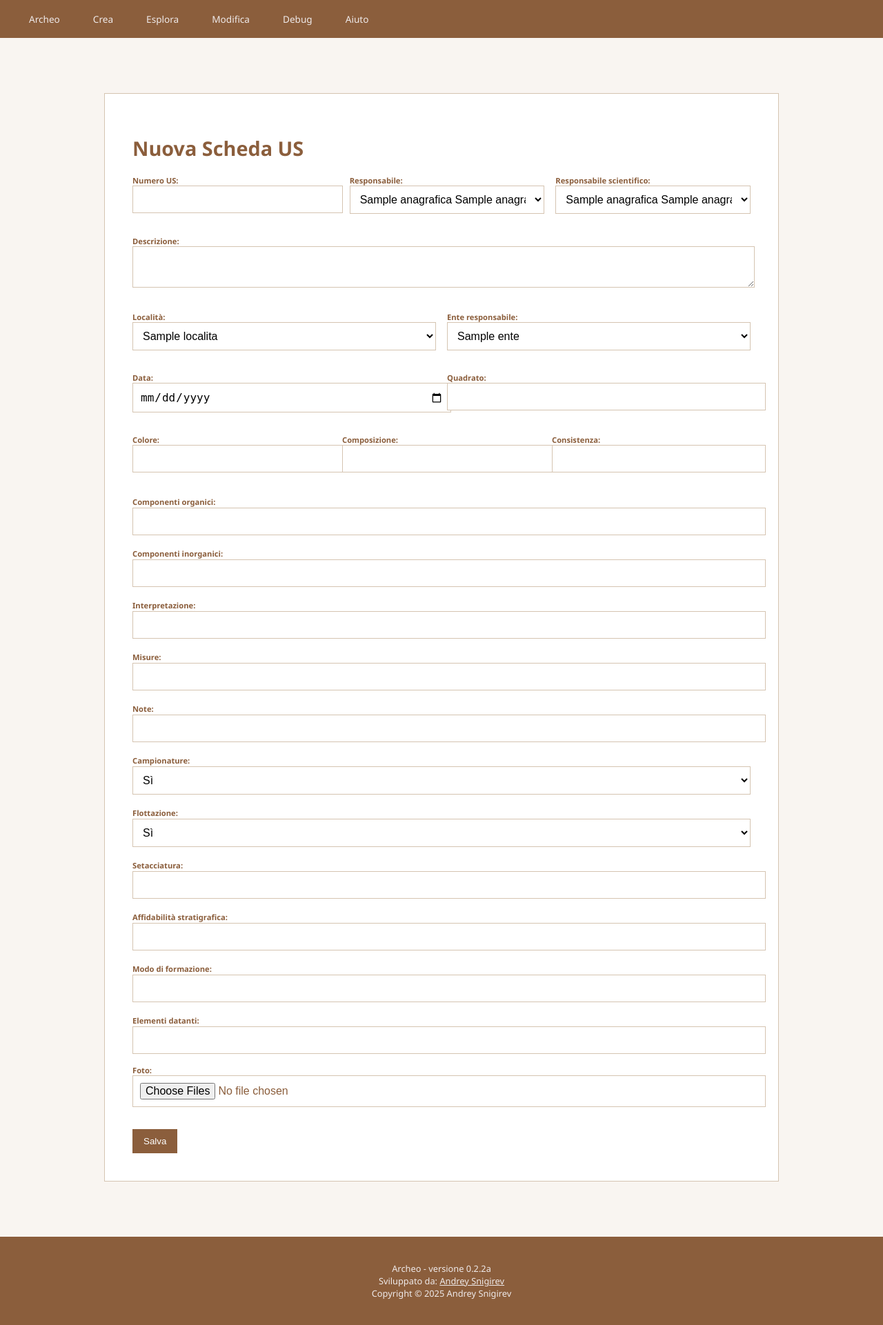
After one commit to e4ld3rs0n/archeo, a Flask app: page /crea/us in a window 1280 px wide. The commit adds this page. Shown: the whole page at 69% size. Run offline with Flask 3, Linux system fonts and the light colour scheme; tables that the repository leaves empty hold one stand-in row (values such as "Sample post").

Commit message:
better form styling

```diff
--- a/app/db.py
+++ b/app/db.py
@@ -5,9 +5,9 @@ from flask import Flask
 db = SQLAlchemy()
 
 def init_app(app: Flask):
-    db_user = os.getenv("DB_USER")
-    db_password = os.getenv("DB_PASSWORD")
-    db_name = os.getenv("DB_NAME")
+    db_user = os.getenv("DB_USER", "archeo")
+    db_password = os.getenv("DB_PASSWORD", "archeo")
+    db_name = os.getenv("DB_NAME", "archeo")
     db_host = os.getenv("DB_HOST", "db")  # defaults to service name in docker-compose
 
     app.config["SQLALCHEMY_DATABASE_URI"] = f"postgresql://{db_user}:{db_password}@{db_host}:5432/{db_name}"
--- a/app/main.py
+++ b/app/main.py
@@ -8,6 +8,10 @@ from routes.create import bp as create_bp
 from routes.delete import bp as delete_bp
 
 app = Flask(__name__)
+
+app.config["UPLOAD_FOLDER"] = "static/uploads"
+app.config["MAX_CONTENT_LENGTH"] = 16 * 1024 * 1024  # 16MB
+
 app.secret_key = "your_secret_key"
 init_app(app)
 
--- a/app/requirements.txt
+++ b/app/requirements.txt
@@ -1,4 +1,6 @@
 flask
 flask-sqlalchemy
+SQLAlchemy-Searchable
+SQLAlchemy-Utils
 psycopg2-binary
 gunicorn
--- a/app/routes/create.py
+++ b/app/routes/create.py
@@ -92,3 +92,63 @@ def nuova_localita():
             flash(f"Errore nella creazione: {str(e)}", "error")
 
     return render_template("localita.html")
+
+@bp.route("/crea/us", methods=["GET", "POST"])
+def nuova_scheda_us():
+    if request.method == "POST":
+        try:
+            unique_num_us = request.form.get("num_us")
+            # Ensure num_us is unique
+            test = ModSchedaUs.query.filter_by(num_us=unique_num_us).first()
+            if test:
+                flash(f"Errore: il numero US {unique_num_us} esiste già!", "error")
+                return redirect(url_for("main.scheda"))
+
+            new_scheda = ModSchedaUs(
+                num_us = unique_num_us,
+                id_responsabile = request.form.get("id_responsabile"),
+                id_res_scientifico = request.form.get("id_res_scientifico"),
+                descrizione = request.form.get("descrizione"),
+                id_ente_resp = request.form.get("id_ente_resp"),
+                id_localita = request.form.get("id_localita"),
+                data = datetime.strptime(request.form.get("data"), "%Y-%m-%d"),
+                quadrato = request.form.get("quadrato"),
+                colore = request.form.get("colore"),
+                composizione = request.form.get("composizione"),
+                consistenza = request.form.get("consistenza"),
+                comp_organici = request.form.get("comp_organici"),
+                comp_inorganici = request.form.get("comp_inorganici"),
+                interpretazione = request.form.get("interpretazione"),
+                misure = request.form.get("misure"),
+                note = request.form.get("note"),
+                campionature = bool(request.form.get("campionature")),
+                flottazione = bool(request.form.get("flottazione")),
+                setacciatura = request.form.get("setacciatura"),
+                affidabilita_strat = request.form.get("affidabilita_strat"),
+                modo_formazione = request.form.get("modo_formazione"),
+                elem_datanti = request.form.get("elem_datanti"),
+                path_foto = request.form.get("path_foto"),
+                path_ortofoto = request.form.get("path_ortofoto")
+            )
+
+            db.session.add(new_scheda)
+            db.session.commit()
+            flash("Scheda US creata!", "success")
+        except Exception as e:
+            db.session.rollback()
+            flash(f"Errore nella creazione: {str(e)}", "error")
+
+        return redirect(url_for("create.nuova_scheda_us"))
+
+    anagrafica = Anagrafica.query.all()
+    enti = Ente.query.all()
+    localita = Localita.query.all()
+    schede = ModSchedaUs.query.order_by(ModSchedaUs.id.desc()).all()
+
+    return render_template(
+        "create/nuova_scheda.html",
+        anagrafica=anagrafica,
+        enti=enti,
+        localita=localita,
+        schede=schede
+    )
--- a/app/static/style.css
+++ b/app/static/style.css
@@ -1,14 +1,16 @@
+/* Root Variables */
 :root {
     --primary: #8B5E3C;
     --background: #f9f5f1;
     --surface: #ffffff;
     --bodytext: #3e2f23;
-    --lightfont: #efeaea;
+    --light-text: #efeaea;
     --disabledtext: #8c8882;
     --border: #d5c4b1;
     --hover: #a76f4d;
 }
 
+/* Global Styles */
 html {
     font-size: 16px;
 }
@@ -20,9 +22,9 @@ body {
     font-size: 0.9rem;
     margin: 0;
     padding: 0;
-
 }
 
+/* Header */
 header {
     background-color: var(--primary);
     color: #fff;
@@ -56,7 +58,7 @@ header nav ul li .dropbtn {
     display: inline-block;
     padding: 10px 18px;
     background-color: transparent;
-    color: var(--lightfont);
+    color: var(--light-text);
     text-decoration: none;
     font-weight: 500;
     border: none;
@@ -66,7 +68,7 @@ header nav ul li .dropbtn {
 
 header nav ul li a:hover,
 header nav ul li .dropbtn:hover {
-    color: var(--lightfont);
+    color: var(--light-text);
     text-decoration: none;
     background-color: rgba(255, 255, 255, 0.1);
 }
@@ -97,7 +99,8 @@ header nav ul li .dropdown-content li a:hover {
     color: #fff;
 }
 
-ul {
+/* Card Layout */
+ul.card-container {
     display: flex;
     flex-wrap: wrap;
     gap: 20px;
@@ -116,6 +119,7 @@ ul > li.card {
     }
 }
 
+/* Container */
 .container {
     max-width: 70%;
     margin: 80px auto;
@@ -126,11 +130,13 @@ ul > li.card {
     box-shadow: none;
 }
 
+/* Typography */
 h1, h2, h3 {
     color: var(--primary);
     margin-bottom: 20px;
 }
 
+/* Table */
 table {
     width: 100%;
     border-collapse: collapse;
@@ -149,6 +155,7 @@ table th {
     font-weight: 600;
 }
 
+/* Links */
 a {
     color: var(--primary);
     text-decoration: none;
@@ -159,6 +166,7 @@ a:hover {
     text-decoration: underline;
 }
 
+/* Buttons and Inputs */
 button, input[type="submit"] {
     background-color: var(--primary);
     color: #fff;
@@ -174,6 +182,7 @@ button:hover, input[type="submit"]:hover {
     background-color: var(--hover);
 }
 
+/* Forms */
 form input, form select, form textarea {
     width: 100%;
     padding: 10px;
@@ -184,24 +193,53 @@ form input, form select, form textarea {
     background-color: #fff;
 }
 
+form textarea {
+    resize: vertical;
+}
+
+form label {
+    font-size: 0.7rem;
+    font-weight: 700;
+    color: var(--primary);
+}
+
+.form-row {
+    display: flex;
+    gap: 16px;
+    width: 100%; /* Ensure row takes full width */
+    margin-bottom: 16px;
+}
+
+.form-row > * {
+    flex: 1; /* Make inputs inside the row take equal space */
+}
+
+@media (max-width: 768px) {
+    .form-row {
+        flex-direction: column;
+    }
+}
+
+/* Footer */
 footer {
     text-align: center;
-    font-size: 0.9rem;
-    color: var(--lightfont);
+    font-size: 0.8rem;
+    color: var(--light-text);
     padding: 24px;
     background-color: var(--primary);
     border-top: none;
 }
 
 footer a {
-    color: var(--lightfont);
+    color: var(--light-text);
     text-decoration: underline;
 }
 
 footer a:hover {
-    color: var(--lightfont);
+    color: var(--light-text);
 }
 
+/* Flash Messages */
 .flashes {
     list-style: none;
     padding: 0;
@@ -212,8 +250,8 @@ footer a:hover {
     padding: 12px 20px;
     margin-bottom: 16px;
     border-radius: 0;
-    font-size: 1rem;
-    font-weight: 500;
+    font-size: 1.1rem;
+    font-weight: 600;
     border: 1px solid transparent;
 }
 
@@ -252,6 +290,7 @@ footer a:hover {
     font-size: 0.95rem;
 }
 
+/* Banners */
 .banner {
     display: block;
     margin: 40px auto;
@@ -259,6 +298,7 @@ footer a:hover {
     height: auto;
 }
 
+/* Cards */
 .card {
     display: block;
     background-color: #fff;
@@ -310,6 +350,7 @@ footer a:hover {
     margin-left: 10px;
 }
 
+/* Table - Aligning Content */
 table td {
     vertical-align: top;
 }
--- /dev/null
+++ b/app/templates/create/nuova_scheda.html
@@ -0,0 +1,110 @@
+<!DOCTYPE html>
+<html lang="en">
+<head>
+    <meta charset="UTF-8">
+    <link rel="stylesheet" href="{{ url_for('static', filename='style.css') }}">
+    <title>Schede US</title>
+</head>
+
+{% include 'header.html' %}
+
+<body>
+    <div class="container">
+        {% include 'notifications.html' %}
+
+        <h1>Nuova Scheda US</h1>
+
+        <form method="POST">
+            <div class="form-row">
+                <label>Numero US: <input type="text" name="num_us" required></label><br>
+
+                <label>Responsabile:
+                    <select name="id_responsabile" required>
+                        {% for person in anagrafica %}
+                        <option value="{{ person.id }}">{{ person.nome }} {{ person.cognome }}</option>
+                        {% endfor %}
+                    </select>
+                </label>
+
+                <label>Responsabile scientifico:
+                    <select name="id_res_scientifico" required>
+                        {% for person in anagrafica %}
+                        <option value="{{ person.id }}">{{ person.nome }} {{ person.cognome }}</option>
+                        {% endfor %}
+                    </select>
+                </label>
+            </div><!-- form-row -->
+
+            <div class="form-row">
+                <label>Descrizione: <textarea name="descrizione" required></textarea></label><br>
+            </div><!-- form-row -->
+
+            <div class="form-row">
+                <label>Località:
+                    <select name="id_localita">
+                        {% for loc in localita %}
+                        <option value="{{ loc.id }}">{{ loc.denom }}</option>
+                        {% endfor %}
+                    </select>
+                </label>
+
+                <label>Ente responsabile:
+                    <select name="id_ente_resp">
+                        {% for ente in enti %}
+                        <option value="{{ ente.id }}">{{ ente.nome }}</option>
+                        {% endfor %}
+                    </select>
+                </label>
+            </div><!-- form-row -->
+
+            <div class="form-row">
+                <label>Data: <input type="date" name="data" required></label>
+                <label>Quadrato: <input type="text" name="quadrato" required></label>
+            </div><!-- form-row -->
+
+            <div class="form-row">
+                <label>Colore:<input type="text" name="colore" required></label>
+                <label>Composizione: <input type="text" name="composizione" required></label>
+                <label>Consistenza: <input type="text" name="consistenza" required></label>
+            </div><!-- form-row -->
+
+            <label>Componenti organici: <input type="text" name="comp_organici"></label><br>
+            <label>Componenti inorganici: <input type="text" name="comp_inorganici"></label><br>
+            <label>Interpretazione: <input type="text" name="interpretazione" required></label><br>
+            <label>Misure: <input type="text" name="misure" required></label><br>
+            <label>Note: <input type="text" name="note" required></label><br>
+
+            <label>Campionature:
+                <select name="campionature" required>
+                    <option value="true">Sì</option>
+                    <option value="false">No</option>
+                </select>
+            </label><br>
+
+            <label>Flottazione:
+                <select name="flottazione" required>
+                    <option value="true">Sì</option>
+                    <option value="false">No</option>
+                </select>
+            </label><br>
+
+            <label>Setacciatura: <input type="text" name="setacciatura"></label><br>
+            <label>Affidabilità stratigrafica: <input type="text" name="affidabilita_strat"></label><br>
+            <label>Modo di formazione: <input type="text" name="modo_formazione"></label><br>
+            <label>Elementi datanti: <input type="text" name="elem_datanti"></label><br>
+
+            <div class="form-row">
+                <label>Foto: <input type="file" name="foto" multiple></label>
+                <!--<button class="form-button" type="button" onclick="clearFiles()">Rimuovi</button>-->
+            </div><!-- form-row -->
+
+            <!--
+            <label>Path ortofoto: <input type="text" name="path_ortofoto"></label><br>
+            -->
+            <button type="submit">Salva</button>
+        </form>
+    </div>
+
+    {% include 'footer.html' %}
+</body>
+</html>
--- a/app/templates/header.html
+++ b/app/templates/header.html
@@ -10,7 +10,7 @@
             <li><a href="{{ url_for('create.nuova_anagrafica') }}">Nuova anagrafica</a></li>
             <li><a href="{{ url_for('create.nuova_localita') }}">Nuova località</a></li>
             <li><a href="{{ url_for('main.ente') }}">Nuovo ente</a></li>
-            <li><a href="{{ url_for('main.scheda') }}">Nuova scheda US</a></li>
+            <li><a href="{{ url_for('create.nuova_scheda_us') }}">Nuova scheda US</a></li>
           </ul>
         </li>
 
--- a/app/templates/view/visualizza_anagrafiche.html
+++ b/app/templates/view/visualizza_anagrafiche.html
@@ -14,7 +14,7 @@
 
         {% include 'notifications.html' %}
 
-        <ul>
+        <ul class="card-container">
             {% for a in records %}
                 <li class="card card--flex">
                     <img src="{{ url_for('static', filename='img/person.png') }}" class="person-img">
--- a/app/templates/view/visualizza_enti.html
+++ b/app/templates/view/visualizza_enti.html
@@ -14,7 +14,7 @@
 
         <h1>Enti</h1>
 
-        <ul>
+        <ul class="card-container">
             {% for ente in records %}
                 <li class="card">
                     <h3>{{ ente.nome }}</h3>
--- a/app/templates/view/visualizza_localita.html
+++ b/app/templates/view/visualizza_localita.html
@@ -14,7 +14,7 @@
 
         {% include 'notifications.html' %}
 
-        <ul>
+        <ul class="card-container">
             {% for loc in records %}
                 <li class="card">
                     {% if loc.denom %}
--- a/app/templates/view/visualizza_schede.html
+++ b/app/templates/view/visualizza_schede.html
@@ -14,7 +14,7 @@
 
         <h1>Schede US</h1>
 
-        <ul>
+        <ul class="card-container">
             {% for scheda in records %}
             <li class="card card--flex">
                 <img src="{{ url_for('static', filename='img/document.png') }}" class="card-img">
--- a/docker-compose.yml
+++ b/docker-compose.yml
@@ -20,3 +20,4 @@ services:
       POSTGRES_PASSWORD: ${DB_PASSWORD}
     volumes:
       - ./dbdata:/var/lib/postgresql/data
+      - ./uploads:/app/static/uploads
```
Also changed, not shown: app/rt.py (+0 -62 lines), app/templates/scheda.html (deleted, +0 -93 lines), 1 other file.
